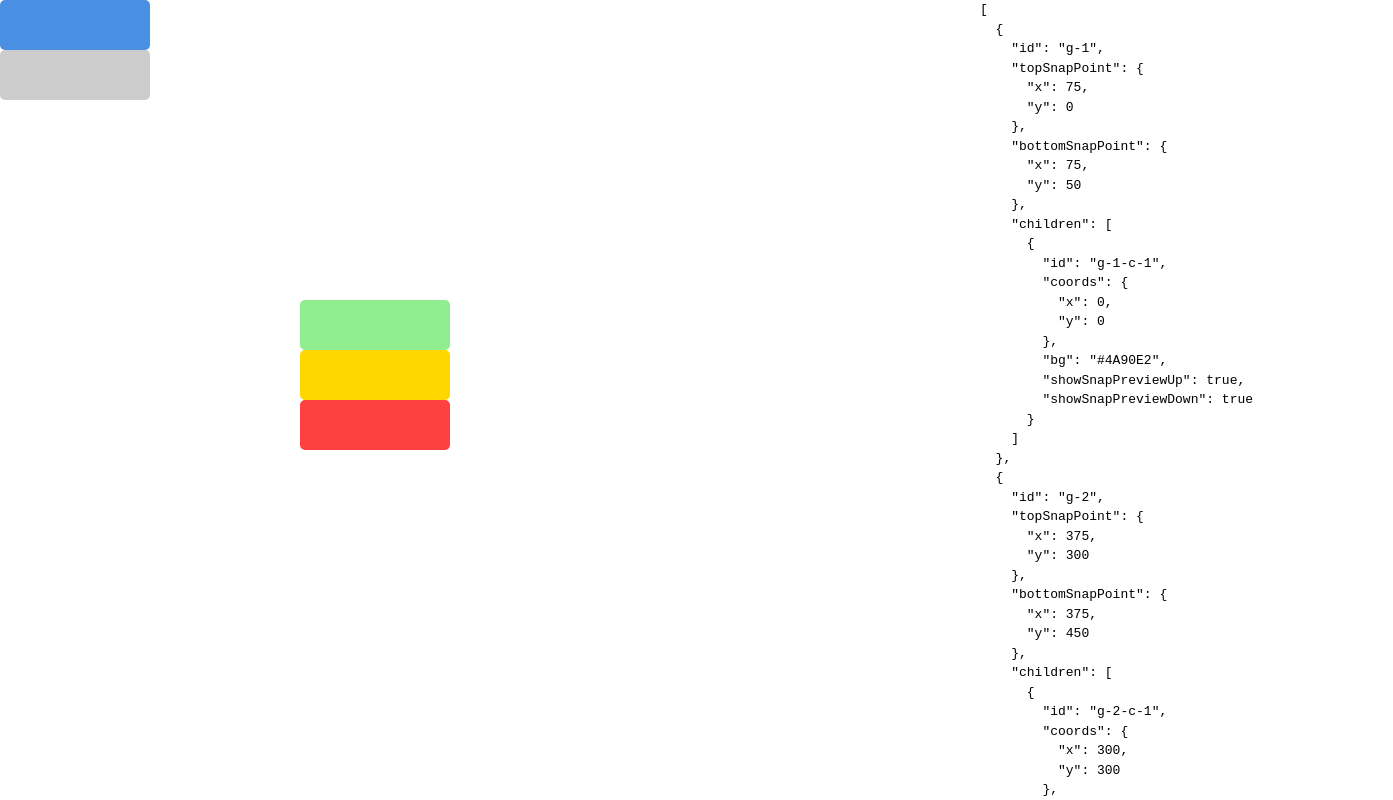
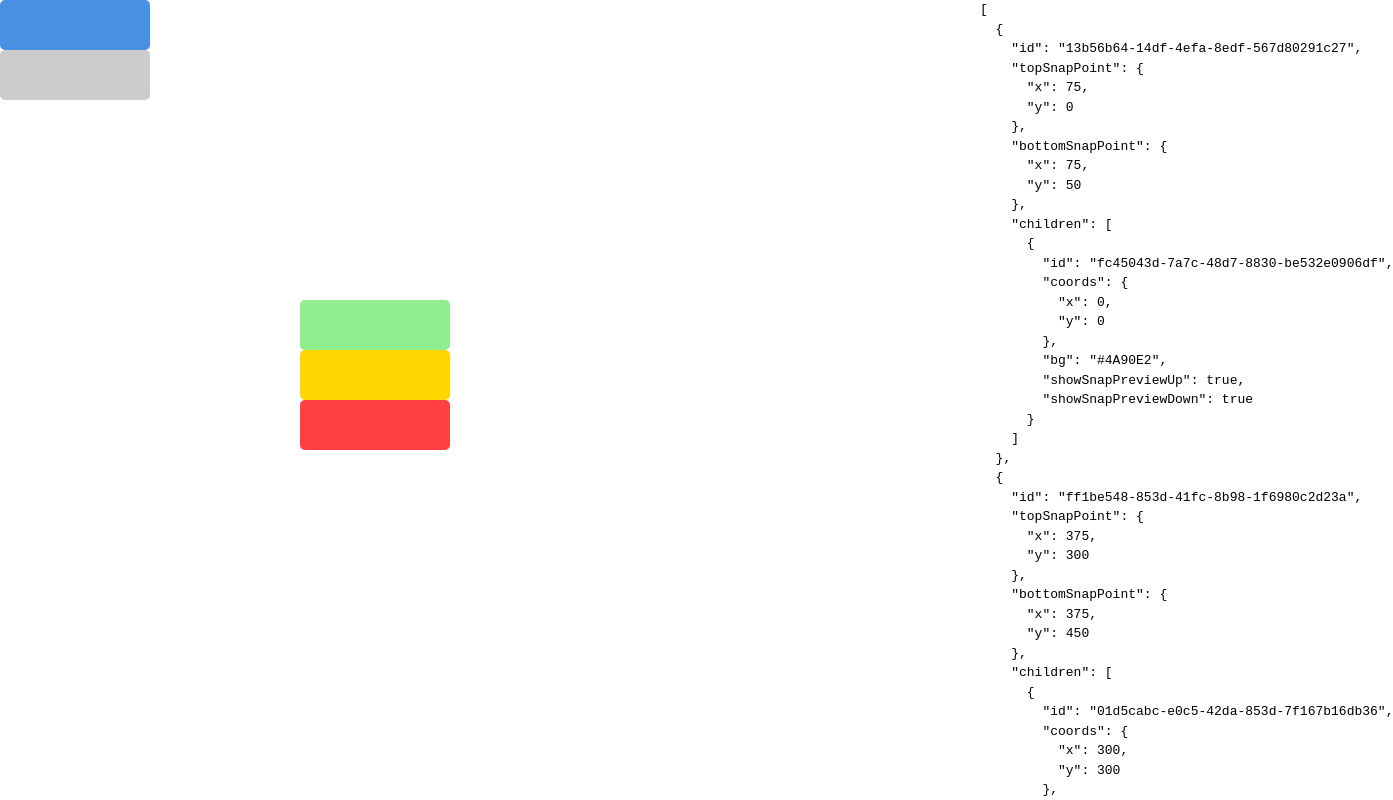
Before and after one commit to ssdrum/drag-boxes-sandbox, a React (Vite) app: page / in a window 1280 px wide. Shown: the top 800 px of the page, 1393 px wide, since content can reach past the window. Built offline with nearby package versions, Linux system fonts and the light colour scheme.

Commit message:
Change hardcoded ids to uuids for boxes

```diff
--- a/src/App.tsx
+++ b/src/App.tsx
@@ -3,15 +3,16 @@ import "./App.css";
 import Canvas from "./Canvas";
 import { Group as GroupType } from "./types";
 import { BOX_HEIGHT, BOX_WIDTH } from "./consts";
+import { v4 as uuidv4 } from "uuid";
 
 const initialGroups: GroupType[] = [
   {
-    id: "g-1",
+    id: uuidv4(),
     topSnapPoint: { x: BOX_WIDTH / 2, y: 0 },
     bottomSnapPoint: { x: BOX_WIDTH / 2, y: BOX_HEIGHT },
     children: [
       {
-        id: "g-1-c-1",
+        id: uuidv4(),
         coords: { x: 0, y: 0 },
         bg: "#4A90E2",
         showSnapPreviewUp: true,
@@ -20,26 +21,26 @@ const initialGroups: GroupType[] = [
     ],
   },
   {
-    id: "g-2",
+    id: uuidv4(),
     topSnapPoint: { x: 300 + BOX_WIDTH / 2, y: 300 },
     bottomSnapPoint: { x: 300 + BOX_WIDTH / 2, y: 300 + BOX_HEIGHT * 3 },
     children: [
       {
-        id: "g-2-c-1",
+        id: uuidv4(),
         coords: { x: 300, y: 300 },
         bg: "#90EE90",
         showSnapPreviewUp: false,
         showSnapPreviewDown: false,
       },
       {
-        id: "g-2-c-2",
+        id: uuidv4(),
         coords: { x: 300, y: 350 },
         bg: "#FFD700",
         showSnapPreviewUp: false,
         showSnapPreviewDown: false,
       },
       {
-        id: "g-2-c-3",
+        id: uuidv4(),
         coords: { x: 300, y: 400 },
         bg: "#FF4040",
         showSnapPreviewUp: false,
```
